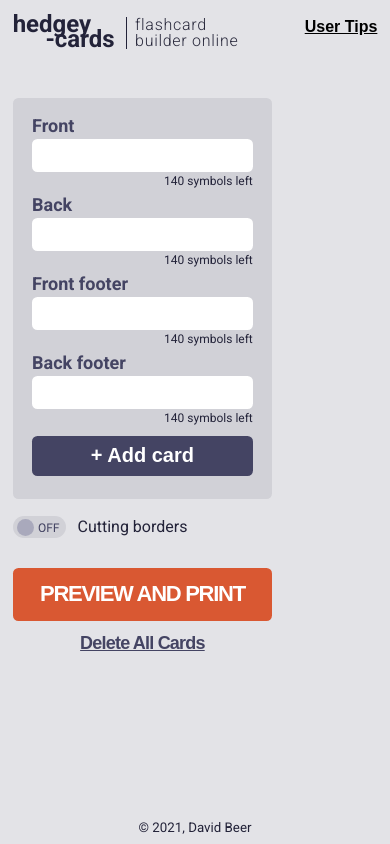
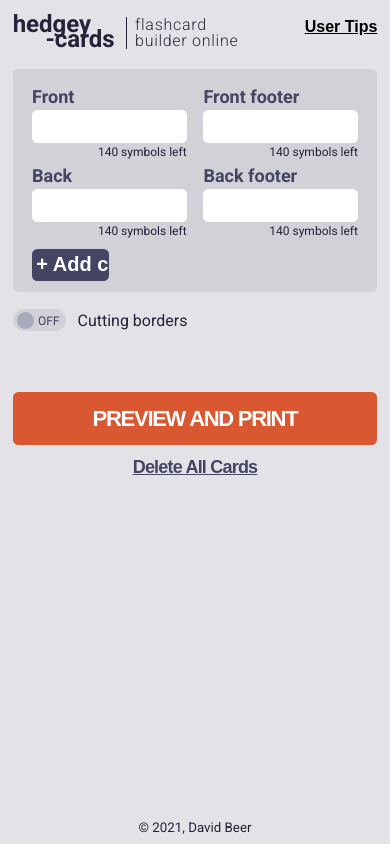
Before and after one commit to Obtez/flash-card-generator, a React (Create React App) app: page / in a window 390 px wide. Built offline with nearby package versions, Linux system fonts and the light colour scheme.

Commit message:
form tablet version done

```diff
--- a/src/pages/Builder/_styles/CardBuilder.module.scss
+++ b/src/pages/Builder/_styles/CardBuilder.module.scss
@@ -367,3 +367,17 @@
 .cardsContainer {
   grid-area: cards;
 }
+
+@media screen and (max-width: 1024px) {
+  .separator {
+    height: 2.35vh;
+  }
+
+  .cardBuilder {
+    grid-template-areas:
+    "controls"
+    "cards"
+    "buttons";
+    grid-template-columns: auto;
+  }
+}
--- a/src/pages/Builder/components/BuilderForm.module.scss
+++ b/src/pages/Builder/components/BuilderForm.module.scss
@@ -51,3 +51,45 @@
       }
     }
   }
+
+
+@media screen and (max-width: 1024px) {
+  .formContainer {
+    width: 100%;
+    display: grid;
+    padding-bottom: 1.4vh;
+    grid-template-columns: 1fr 1fr;
+    grid-template-areas:
+    "frontGroup frontFooterGroup"
+    "backGroup backFooterGroup";
+    gap: 0 2vh;
+  }
+
+   .formGroup {
+    margin-bottom: 0.65vh;
+  }
+
+  .submitContainer {
+    width: 50%;
+    input[type=submit] {
+      margin-top: 0;
+      padding: .5vh;
+    }
+  }
+
+  .frontGroup {
+    grid-area: frontGroup;
+  }
+
+  .backGroup {
+    grid-area: backGroup;
+  }
+
+  .frontFooterGroup {
+    grid-area: frontFooterGroup;
+  }
+
+  .backFooterGroup {
+    grid-area: backFooterGroup;
+  }
+}
--- a/src/pages/Builder/components/BuilderForm.tsx
+++ b/src/pages/Builder/components/BuilderForm.tsx
@@ -75,7 +75,7 @@ const CardForm = ({addCardToStack}: PropsType) => {
 
   return (
     <form onSubmit={handleSubmit} className={styles.formContainer}>
-      <div className={styles.formGroup}>
+      <div className={`${styles.formGroup} ${styles.frontGroup}`}>
       <label htmlFor="front">Front</label>
       <input
       type="text"
@@ -90,7 +90,7 @@ const CardForm = ({addCardToStack}: PropsType) => {
       </div>
 
 
-       <div className={styles.formGroup}>
+       <div className={`${styles.formGroup} ${styles.backGroup}`}>
         <label htmlFor="back">Back</label>
         <input
         type="text"
@@ -101,7 +101,7 @@ const CardForm = ({addCardToStack}: PropsType) => {
         maxLength={140}
         required
         />
-        <small className={styles.charsLeft}>{charsLeft.back} symbols left</small>
+        <small className={`${styles.formGroup} ${styles.frontFooterGroup}`}>{charsLeft.back} symbols left</small>
       </div>
 
       <div className={styles.formGroup}>
@@ -117,7 +117,7 @@ const CardForm = ({addCardToStack}: PropsType) => {
         <small className={styles.charsLeft}>{charsLeft.footerFront} symbols left</small>
       </div>
 
-      <div className={styles.formGroup}>
+      <div className={`${styles.formGroup} ${styles.backFooterGroup}`}>
         <label htmlFor="footerBack">Back footer</label>
         <input
         type="text"
```
Lines whose indentation alone changed are shown as unchanged.
